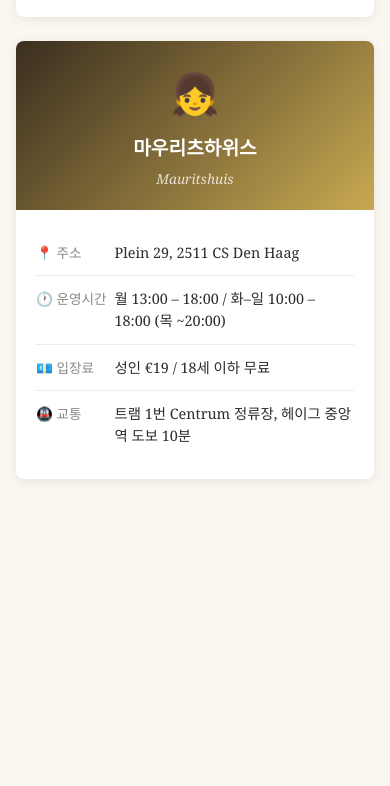
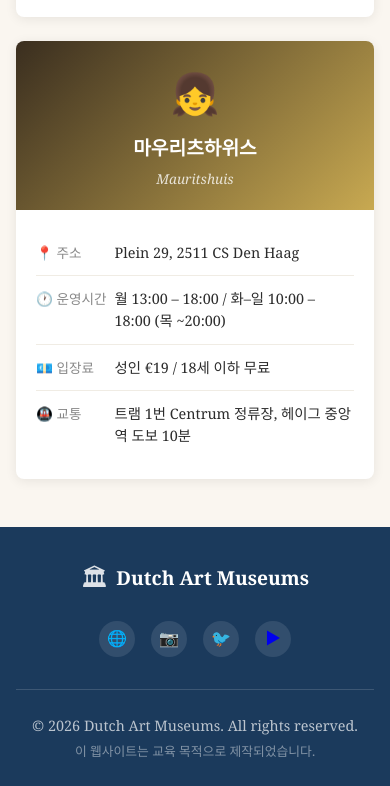
Before and after one commit to darknightson/dutch-museum-harness, a plain HTML site: page output/index.html in a window 390 px wide. Shown: the part 6663-7449 px from the top of the page. Before the commit the page ends 7190 px from the top, so only its background shows below. Drawn offline with Linux system fonts and the light colour scheme.

Commit message:
feat: 푸터 섹션 구현
왜: 사이트 하단에 저작권 정보, 소셜 링크, 맨 위로 이동 기능이 필요하다
무엇: 브랜드/소셜 링크 영역, 저작권 표시, 스크롤 위치 기반 맨 위로 버튼, 반응형 스타일
결과: 푸터에 소셜 아이콘 4종이 표시되고, 스크롤 시 맨 위로 버튼이 나타나며, 모든 기능이 구현 완료됨

```diff
--- a/feature_list.json
+++ b/feature_list.json
@@ -41,7 +41,7 @@
       "id": 7,
       "name": "푸터",
       "description": "저작권 표시, 소셜 링크 아이콘, 맨 위로 스크롤 버튼",
-      "status": "pending"
+      "status": "done"
     }
   ]
 }
--- a/output/app.js
+++ b/output/app.js
@@ -156,5 +156,28 @@
 };
 
 const initScrollEffects = () => {
-  // TODO: 코딩 에이전트가 구현
+  const scrollTopBtn = document.querySelector('.footer__scroll-top');
+  if (!scrollTopBtn) return;
+
+  const toggleScrollBtn = () => {
+    if (window.scrollY > 400) {
+      scrollTopBtn.hidden = false;
+      requestAnimationFrame(() => {
+        scrollTopBtn.classList.add('footer__scroll-top--visible');
+      });
+    } else {
+      scrollTopBtn.classList.remove('footer__scroll-top--visible');
+      scrollTopBtn.addEventListener('transitionend', () => {
+        if (!scrollTopBtn.classList.contains('footer__scroll-top--visible')) {
+          scrollTopBtn.hidden = true;
+        }
+      }, { once: true });
+    }
+  };
+
+  window.addEventListener('scroll', toggleScrollBtn);
+
+  scrollTopBtn.addEventListener('click', () => {
+    window.scrollTo({ top: 0, behavior: 'smooth' });
+  });
 };
--- a/output/index.html
+++ b/output/index.html
@@ -301,8 +301,46 @@
     </div>
   </section>
 
-  <footer id="footer">
-    <!-- TODO: 코딩 에이전트가 구현 -->
+  <footer id="footer" class="footer" aria-label="사이트 푸터">
+    <div class="footer__inner">
+      <div class="footer__top">
+        <div class="footer__brand">
+          <span class="footer__logo-icon" aria-hidden="true">🏛</span>
+          <span class="footer__logo-text">Dutch Art Museums</span>
+        </div>
+        <nav class="footer__social" aria-label="소셜 미디어 링크">
+          <ul class="footer__social-list">
+            <li class="footer__social-item">
+              <a href="#" class="footer__social-link" aria-label="Facebook">
+                <span class="footer__social-icon" aria-hidden="true">&#x1F310;</span>
+              </a>
+            </li>
+            <li class="footer__social-item">
+              <a href="#" class="footer__social-link" aria-label="Instagram">
+                <span class="footer__social-icon" aria-hidden="true">&#x1F4F7;</span>
+              </a>
+            </li>
+            <li class="footer__social-item">
+              <a href="#" class="footer__social-link" aria-label="Twitter">
+                <span class="footer__social-icon" aria-hidden="true">&#x1F426;</span>
+              </a>
+            </li>
+            <li class="footer__social-item">
+              <a href="#" class="footer__social-link" aria-label="YouTube">
+                <span class="footer__social-icon" aria-hidden="true">&#x25B6;</span>
+              </a>
+            </li>
+          </ul>
+        </nav>
+      </div>
+      <div class="footer__bottom">
+        <p class="footer__copyright">&copy; 2026 Dutch Art Museums. All rights reserved.</p>
+        <p class="footer__note">이 웹사이트는 교육 목적으로 제작되었습니다.</p>
+      </div>
+    </div>
+    <button class="footer__scroll-top" aria-label="페이지 맨 위로 이동" hidden>
+      <span aria-hidden="true">&#x2191;</span>
+    </button>
   </footer>
 
   <div class="modal" id="artworkModal" role="dialog" aria-modal="true" aria-label="작품 상세 정보" hidden>
--- a/output/style.css
+++ b/output/style.css
@@ -863,4 +863,148 @@
 }
 
 /* #footer */
-/* TODO */
+.footer {
+  background-color: var(--primary-color);
+  color: rgba(255, 255, 255, 0.85);
+  padding: 3rem 1.5rem 2rem;
+  position: relative;
+}
+
+.footer__inner {
+  max-width: 1200px;
+  margin: 0 auto;
+}
+
+.footer__top {
+  display: flex;
+  align-items: center;
+  justify-content: space-between;
+  padding-bottom: 2rem;
+  border-bottom: 1px solid rgba(255, 255, 255, 0.15);
+}
+
+.footer__brand {
+  display: flex;
+  align-items: center;
+  gap: 0.5rem;
+}
+
+.footer__logo-icon {
+  font-size: 1.5rem;
+}
+
+.footer__logo-text {
+  font-size: 1.2rem;
+  font-weight: bold;
+  color: #fff;
+}
+
+.footer__social-list {
+  display: flex;
+  list-style: none;
+  gap: 1rem;
+}
+
+.footer__social-link {
+  display: flex;
+  align-items: center;
+  justify-content: center;
+  width: 40px;
+  height: 40px;
+  border-radius: 50%;
+  background-color: rgba(255, 255, 255, 0.1);
+  text-decoration: none;
+  transition: background-color 0.2s, transform 0.2s;
+}
+
+.footer__social-link:hover {
+  background-color: var(--secondary-color);
+  transform: translateY(-2px);
+}
+
+.footer__social-icon {
+  font-size: 1.1rem;
+}
+
+.footer__bottom {
+  padding-top: 1.5rem;
+  text-align: center;
+}
+
+.footer__copyright {
+  font-size: 0.9rem;
+  color: rgba(255, 255, 255, 0.7);
+  margin-bottom: 0.25rem;
+}
+
+.footer__note {
+  font-size: 0.8rem;
+  color: rgba(255, 255, 255, 0.45);
+}
+
+.footer__scroll-top {
+  position: fixed;
+  bottom: 2rem;
+  right: 2rem;
+  width: 44px;
+  height: 44px;
+  border: none;
+  border-radius: 50%;
+  background-color: var(--primary-color);
+  color: #fff;
+  font-size: 1.25rem;
+  cursor: pointer;
+  box-shadow: 0 4px 12px rgba(0, 0, 0, 0.2);
+  display: flex;
+  align-items: center;
+  justify-content: center;
+  transition: background-color 0.2s, transform 0.2s, opacity 0.3s;
+  opacity: 0;
+  z-index: 900;
+}
+
+.footer__scroll-top[hidden] {
+  display: none;
+}
+
+.footer__scroll-top--visible {
+  opacity: 1;
+}
+
+.footer__scroll-top:hover {
+  background-color: var(--secondary-color);
+  color: var(--primary-color);
+  transform: translateY(-2px);
+}
+
+/* 태블릿: ~1024px */
+@media (max-width: 1024px) {
+  .footer__top {
+    flex-direction: column;
+    gap: 1.5rem;
+    text-align: center;
+  }
+}
+
+/* 모바일: ~768px */
+@media (max-width: 768px) {
+  .footer {
+    padding: 2rem 1rem 1.5rem;
+  }
+
+  .footer__social-link {
+    width: 36px;
+    height: 36px;
+  }
+
+  .footer__social-icon {
+    font-size: 1rem;
+  }
+
+  .footer__scroll-top {
+    bottom: 1.5rem;
+    right: 1.5rem;
+    width: 40px;
+    height: 40px;
+  }
+}
```
Also changed, not shown: output/progress.txt.
